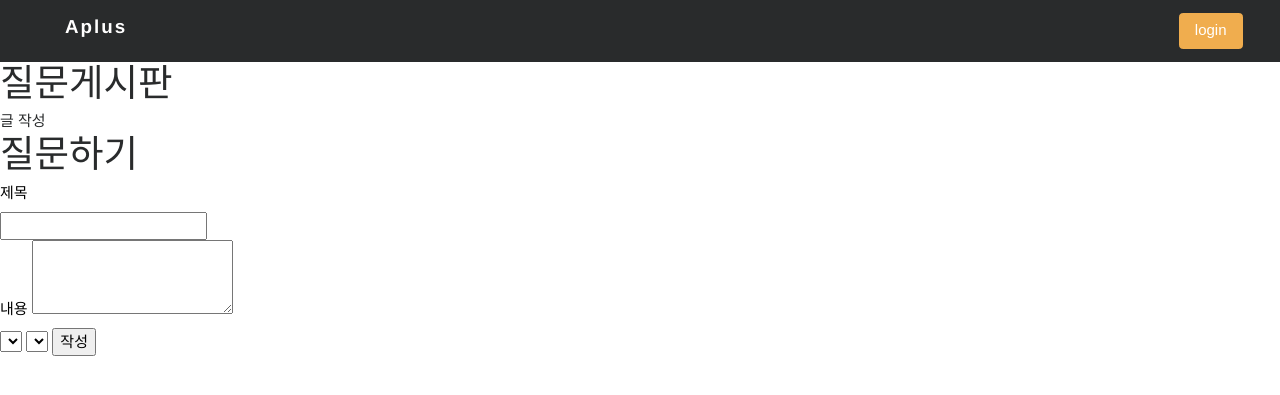
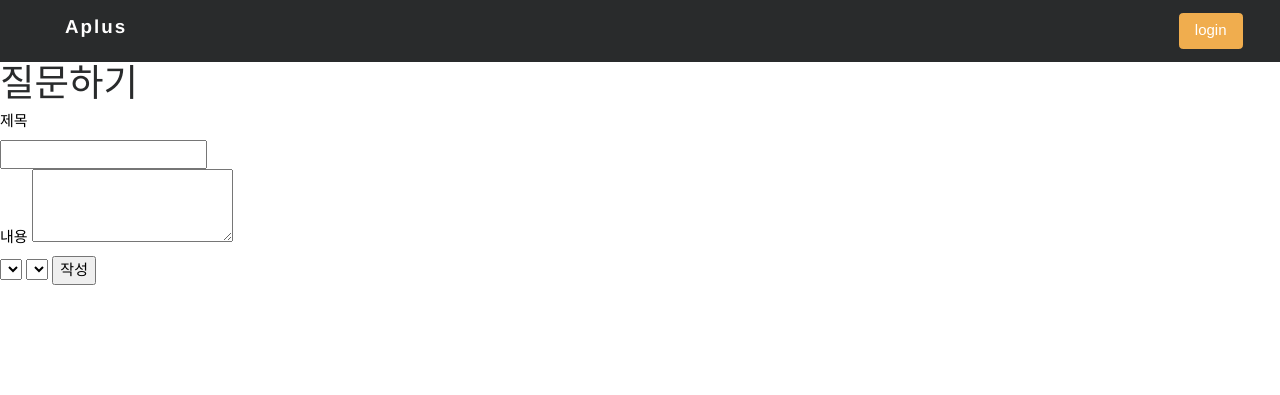
Before and after one commit to LikeAPlus/APlus, a Django app: page /qnas/create/ in a window 1280 px wide. Shown: the top 395 px of the page. Run offline with Django 3.2, Linux system fonts and the light colour scheme; the visitor is signed in with stand-in values (Sample User, id 1); data that the repository does not hold is empty; some libraries are stand-ins or nearby versions.

Commit message:
Layout Fix

```diff
--- a/qnas/models.py
+++ b/qnas/models.py
@@ -2,6 +2,7 @@
 from __future__ import unicode_literals
 from django.conf import settings
 from django.db import models
+
 
 # Create your models here.
 class Major(models.Model):
@@ -11,15 +12,16 @@ class Major(models.Model):
     def __str__(self):
         return self.name
 
+
 class Course(models.Model):
     major = models.ForeignKey(Major)
     name = models.CharField(max_length=20)
     e_name = models.CharField(max_length=20)
     professor = models.CharField(max_length=10)
 
-
     def __str__(self):
         return self.name
+
 
 class Post(models.Model):
     user = models.ForeignKey(settings.AUTH_USER_MODEL)
@@ -35,6 +37,7 @@ class Post(models.Model):
     def __str__(self):
         return self.title
 
+
 class Comment(models.Model):
     user = models.ForeignKey(settings.AUTH_USER_MODEL)
     post = models.ForeignKey(Post)
--- a/qnas/templates/qnas/index.html
+++ b/qnas/templates/qnas/index.html
@@ -70,6 +70,8 @@ Aplus
 <body>
 
 	<section class="search2 col-md-7">
+        <h1>질문게시판</h1>
+        <a href="{% url 'qnas:create' %}">글 작성</a>
 		<div class="input-group">
 		    <input type="text" class="form-control" placeholder="질문 검색" aria-describedby="btnGroupAddon">
 		  	<span class="input-group-addon" id="btnGroupAddon">
--- a/qnas/templates/qnas/layout.html
+++ b/qnas/templates/qnas/layout.html
@@ -41,10 +41,6 @@
 
 {% block menu %}{% endblock %}
 
-<h1>질문게시판</h1>
-<a href="{% url 'qnas:create' %}">글 작성</a>
-
-
 
 {% block content %}{% endblock %}
 </body>
```
